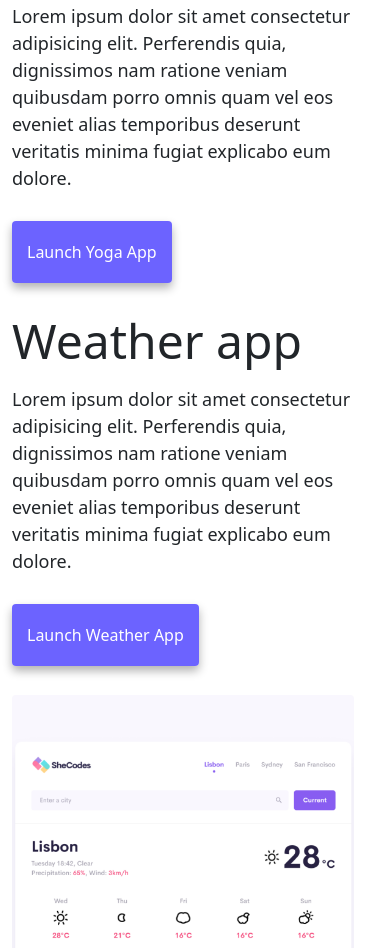
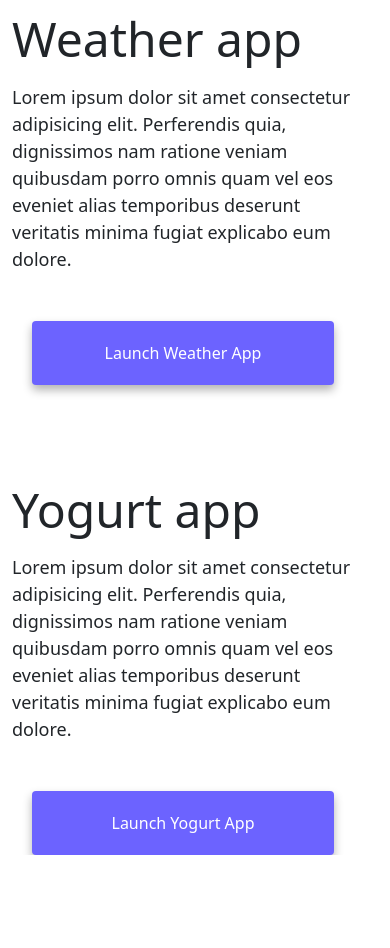
Before and after one commit to brennawilliamson/responsive-portfolio, a plain HTML site: page index.html in a window 390 px wide. Shown: the part 1052-2000 px from the top of the page. After the commit the page ends 1907 px from the top, so only its background shows below. Drawn offline with nearby package versions, Linux system fonts and the light colour scheme.

Commit message:
added CSS Media Queries for responsive photos and links

```diff
--- a/index.html
+++ b/index.html
@@ -62,7 +62,7 @@
       <div class="row">
           <div class="row mt-5">
         <div class="col-md-6">
-          <img src="images/yoga.png" class="img-fluid rounded" />
+          <img src="/images/yoga.png" alt="Yoga app" class="img-fluid rounded d-none d-sm-block">
         </div>
         <div class="col-md-6">
           <h2 class="mb-3">Yoga app</h2>
@@ -73,7 +73,7 @@
             explicabo eum dolore.
           </p>
           <div class="mt-5">
-            <a href="#" class="primary-link">Launch yoga app</a>
+            <a href="#" class="primary-link project-link">Launch yoga app</a>
           </div>
         </div>
       </div>
@@ -87,16 +87,16 @@
             explicabo eum dolore.
           </p>
           <div class="mt-5 mb-5">
-            <a href="#" class="primary-link">Launch weather app</a>
+            <a href="#" class="primary-link project-link">Launch weather app</a>
           </div>
         </div>
         <div class="col-md-6">
-          <img src="images/weather.png" class="img-fluid rounded" />
+          <img src="images/weather.png" class="img-fluid rounded d-none d-sm-block" />
         </div>
       </div>
       <div class="row mt-5">
         <div class="col-md-6">
-          <img src="images/yogurt.png" class="img-fluid rounded" />
+          <img src="images/yogurt.png" class="img-fluid rounded d-none d-sm-block" />
         </div>
         <div class="col-md-6">
           <h2 class="mb-3">Yogurt app</h2>
@@ -107,7 +107,7 @@
             explicabo eum dolore.
           </p>
           <div class="mt-5">
-            <a href="#" class="primary-link">Launch yogurt app</a>
+            <a href="#" class="primary-link project-link">Launch yogurt app</a>
           </div>
         </div>
       </div>
--- a/src/styles.css
+++ b/src/styles.css
@@ -30,6 +30,7 @@ p {
   font-size: 18px;
   line-height: 1.5;
 }
+
 
 .navigation-links {
   display: flex;
@@ -86,3 +87,10 @@ p {
 .email-link:hover {
   text-decoration: underline;
 }
+
+@media (max-width: 576px) {
+  .project-link {
+   display: block;
+  text-align: center;
+  margin: 0 20px;
+  }
```
